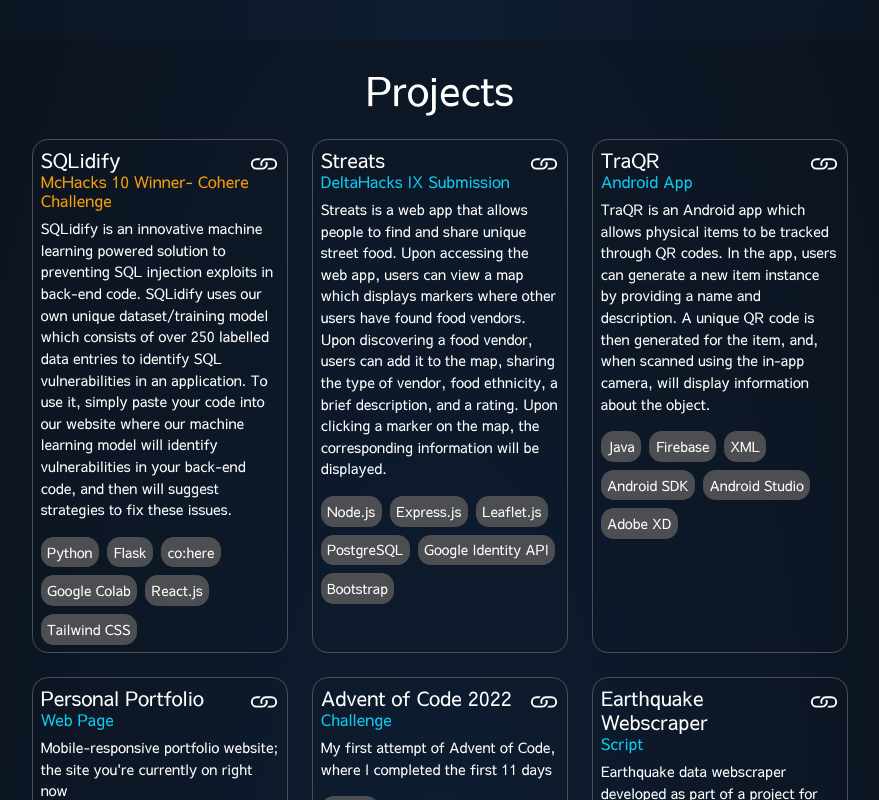
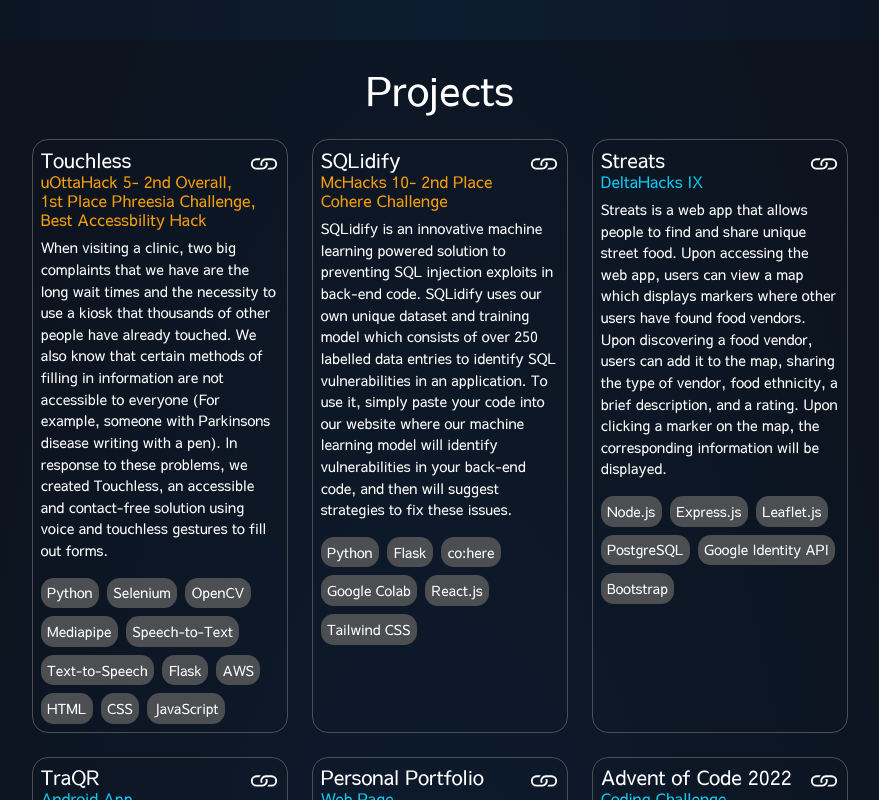
Before and after one commit to kevinwu15/React-Portfolio, a React (Create React App) app: page / in a window 1280 px wide. Shown: the part 760-1560 px from the top of the page, without its empty margins (200-1079 px from the left). Built offline with nearby package versions, Linux system fonts and the light colour scheme.

Commit message:
post-uottahack update

```diff
--- a/src/components/FirstPage/Icons.js
+++ b/src/components/FirstPage/Icons.js
@@ -12,14 +12,14 @@
     max-width: 30px;
     height: auto;
     :hover {
-      fill: #0dcaf0;
+      fill: #7393B3;
     }
   `;
 
   return (
     <FlexDiv>
       <a href="https://github.com/kevinwu15" target="_blank" rel="noreferrer">
-        <Icon xmlns="http://www.w3.org/2000/svg" width="30" height="30" fill="white" class="bi bi-github" viewBox="0 0 16 16">
+        <Icon xmlns="http://www.w3.org/2000/svg" width="30" height="30" fill="white" className="bi bi-github" viewBox="0 0 16 16">
           <path d="M8 0C3.58 0 0 3.58 0 8c0 3.54 2.29 6.53 5.47 7.59.4.07.55-.17.55-.38 0-.19-.01-.82-.01-1.49-2.01.37-2.53-.49-2.69-.94-.09-.23-.48-.94-.82-1.13-.28-.15-.68-.52-.01-.53.63-.01 1.08.58 1.23.82.72 1.21 1.87.87 2.33.66.07-.52.28-.87.51-1.07-1.78-.2-3.64-.89-3.64-3.95 0-.87.31-1.59.82-2.15-.08-.2-.36-1.02.08-2.12 0 0 .67-.21 2.2.82.64-.18 1.32-.27 2-.27.68 0 1.36.09 2 .27 1.53-1.04 2.2-.82 2.2-.82.44 1.1.16 1.92.08 2.12.51.56.82 1.27.82 2.15 0 3.07-1.87 3.75-3.65 3.95.29.25.54.73.54 1.48 0 1.07-.01 1.93-.01 2.2 0 .21.15.46.55.38A8.012 8.012 0 0 0 16 8c0-4.42-3.58-8-8-8z"/>
         </Icon>
       </a>
@@ -28,7 +28,7 @@
         target="_blank"
         rel="noreferrer"
       >
-        <Icon xmlns="http://www.w3.org/2000/svg" width="30" height="30" fill="white" class="bi bi-linkedin" viewBox="0 0 16 16">
+        <Icon xmlns="http://www.w3.org/2000/svg" width="30" height="30" fill="white" className="bi bi-linkedin" viewBox="0 0 16 16">
           <path d="M0 1.146C0 .513.526 0 1.175 0h13.65C15.474 0 16 .513 16 1.146v13.708c0 .633-.526 1.146-1.175 1.146H1.175C.526 16 0 15.487 0 14.854V1.146zm4.943 12.248V6.169H2.542v7.225h2.401zm-1.2-8.212c.837 0 1.358-.554 1.358-1.248-.015-.709-.52-1.248-1.342-1.248-.822 0-1.359.54-1.359 1.248 0 .694.521 1.248 1.327 1.248h.016zm4.908 8.212V9.359c0-.216.016-.432.08-.586.173-.431.568-.878 1.232-.878.869 0 1.216.662 1.216 1.634v3.865h2.401V9.25c0-2.22-1.184-3.252-2.764-3.252-1.274 0-1.845.7-2.165 1.193v.025h-.016a5.54 5.54 0 0 1 .016-.025V6.169h-2.4c.03.678 0 7.225 0 7.225h2.4z"/>
         </Icon>
       </a>
@@ -37,12 +37,12 @@
         target="_blank"
         rel="noreferrer"
       >
-        <Icon xmlns="http://www.w3.org/2000/svg" width="30" height="30" fill="white" class="bi bi-file-earmark-person-fill" viewBox="0 0 16 16">
+        <Icon xmlns="http://www.w3.org/2000/svg" width="30" height="30" fill="white" className="bi bi-file-earmark-person-fill" viewBox="0 0 16 16">
           <path d="M9.293 0H4a2 2 0 0 0-2 2v12a2 2 0 0 0 2 2h8a2 2 0 0 0 2-2V4.707A1 1 0 0 0 13.707 4L10 .293A1 1 0 0 0 9.293 0zM9.5 3.5v-2l3 3h-2a1 1 0 0 1-1-1zM11 8a3 3 0 1 1-6 0 3 3 0 0 1 6 0zm2 5.755V14a1 1 0 0 1-1 1H4a1 1 0 0 1-1-1v-.245S4 12 8 12s5 1.755 5 1.755z"/>
         </Icon>
       </a>
       <a href="mailto:kevinhwu15@gmail.com" target="_blank" rel="noreferrer">
-        <Icon xmlns="http://www.w3.org/2000/svg" width="30" height="30" fill="white" class="bi bi-envelope-fill" viewBox="0 0 16 16">
+        <Icon xmlns="http://www.w3.org/2000/svg" width="30" height="30" fill="white" className="bi bi-envelope-fill" viewBox="0 0 16 16">
           <path d="M.05 3.555A2 2 0 0 1 2 2h12a2 2 0 0 1 1.95 1.555L8 8.414.05 3.555ZM0 4.697v7.104l5.803-3.558L0 4.697ZM6.761 8.83l-6.57 4.027A2 2 0 0 0 2 14h12a2 2 0 0 0 1.808-1.144l-6.57-4.027L8 9.586l-1.239-.757Zm3.436-.586L16 11.801V4.697l-5.803 3.546Z"/>
         </Icon>
       </a>
--- a/src/components/FirstPage/Navbar.js
+++ b/src/components/FirstPage/Navbar.js
@@ -5,7 +5,8 @@
   const NavLink = styled.a`
     color: white;
     :hover {
-      color: #0dcaf0;
+      color: #7393B3
+      ;
     }
   `
 
--- a/src/components/ProjectsPage/Projects.js
+++ b/src/components/ProjectsPage/Projects.js
@@ -13,13 +13,35 @@
   return (
     <FlexDiv>
       <div className="row justify-content-md-center row-gap-4">
+      <div className="col-md-auto">
+          <ProjectCard
+            colour="gold"
+            link="https://devpost.com/software/touchless-g72ten"
+            name="Touchless"
+            type="uOttaHack 5- 2nd Overall, 1st Place Phreesia Challenge, Best Accessbility Hack"
+            desc="When visiting a clinic, two big complaints that we have are the long wait times and the necessity to use a kiosk that thousands of other people have already touched. We also know that certain methods of filling in information are not accessible to everyone (For example, someone with Parkinsons disease writing with a pen). In response to these problems, we created Touchless, an accessible and contact-free solution using voice and touchless gestures to fill out forms."
+            techList={[
+              "Python",
+              "Selenium",
+              "OpenCV",
+              "Mediapipe",
+              "Speech-to-Text",
+              "Text-to-Speech",
+              "Flask",
+              "AWS",
+              "HTML",
+              "CSS",
+              "JavaScript",
+            ]}
+          />
+        </div>
         <div className="col-md-auto">
           <ProjectCard
             colour="gold"
             link="https://devpost.com/software/sqlidify-10i4zl"
             name="SQLidify"
-            type="McHacks 10 Winner- Cohere Challenge"
-            desc="SQLidify is an innovative machine learning powered solution to preventing SQL injection exploits in back-end code. SQLidify uses our own unique dataset/training model which consists of over 250 labelled data entries to identify SQL vulnerabilities in an application. To use it, simply paste your code into our website where our machine learning model will identify vulnerabilities in your back-end code, and then will suggest strategies to fix these issues."
+            type="McHacks 10- 2nd Place Cohere Challenge"
+            desc="SQLidify is an innovative machine learning powered solution to preventing SQL injection exploits in back-end code. SQLidify uses our own unique dataset and training model which consists of over 250 labelled data entries to identify SQL vulnerabilities in an application. To use it, simply paste your code into our website where our machine learning model will identify vulnerabilities in your back-end code, and then will suggest strategies to fix these issues."
             techList={[
               "Python",
               "Flask",
@@ -35,7 +57,7 @@
             colour="blue"
             link="https://devpost.com/software/streats"
             name="Streats"
-            type="DeltaHacks IX Submission"
+            type="DeltaHacks IX"
             desc="Streats is a web app that allows people to find and share unique street food. Upon accessing the web app, users can view a map which displays markers where other users have found food vendors. Upon discovering a food vendor, users can add it to the map, sharing the type of vendor, food ethnicity, a brief description, and a rating. Upon clicking a marker on the map, the corresponding information will be displayed."
             techList={[
               "Node.js",
@@ -79,7 +101,7 @@
             colour="blue"
             link="https://github.com/kevinwu15/AdventOfCode"
             name="Advent of Code 2022"
-            type="Challenge"
+            type="Coding Challenge"
             desc="My first attempt of Advent of Code, where I completed the first 11 days"
             techList={["Python"]}
           />
--- a/src/components/ProjectsPage/TechUsed.js
+++ b/src/components/ProjectsPage/TechUsed.js
@@ -9,6 +9,7 @@
   color: white;
   border: none;
   font-size: 0.875em;
+  cursor: default !important;
 `;
 
 const TechUsed = (props) => {
```
